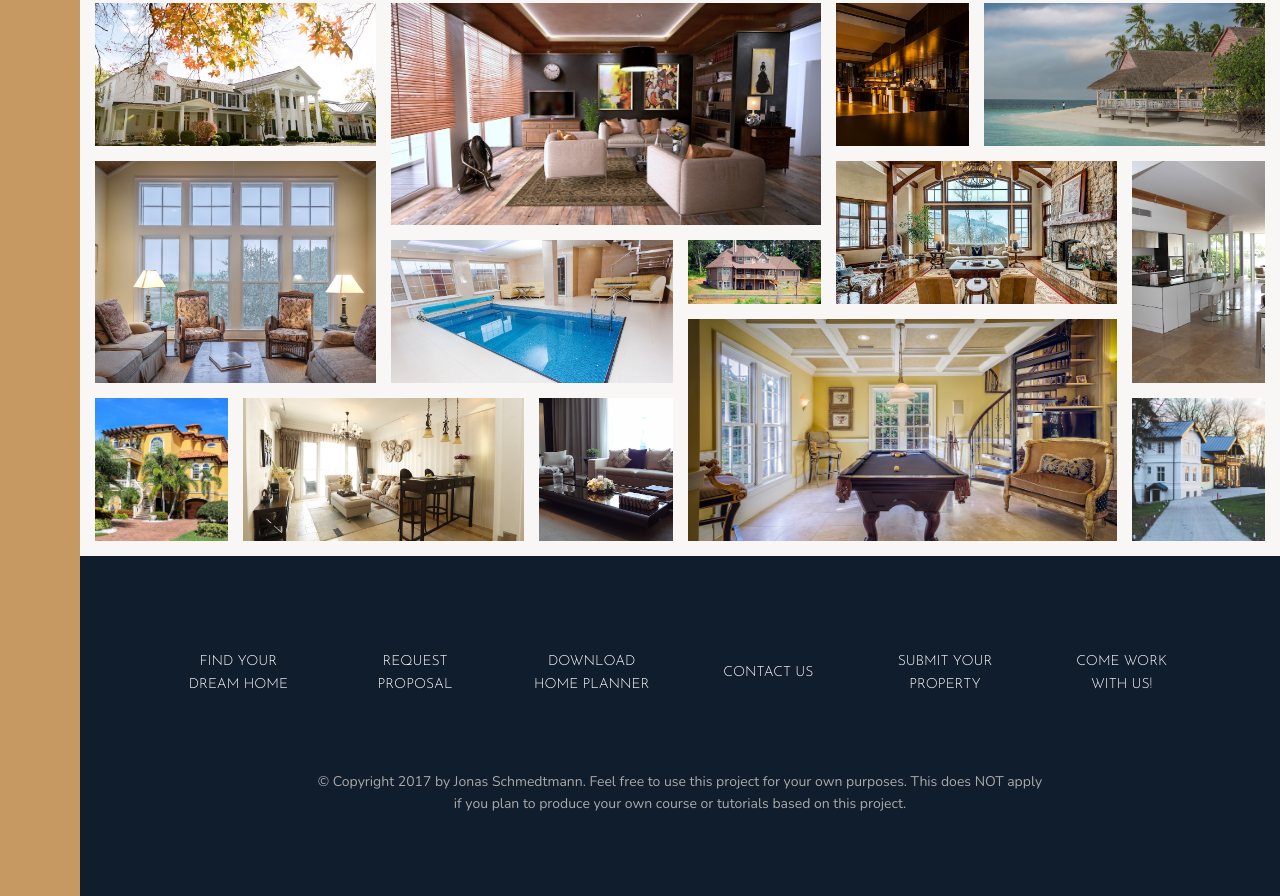
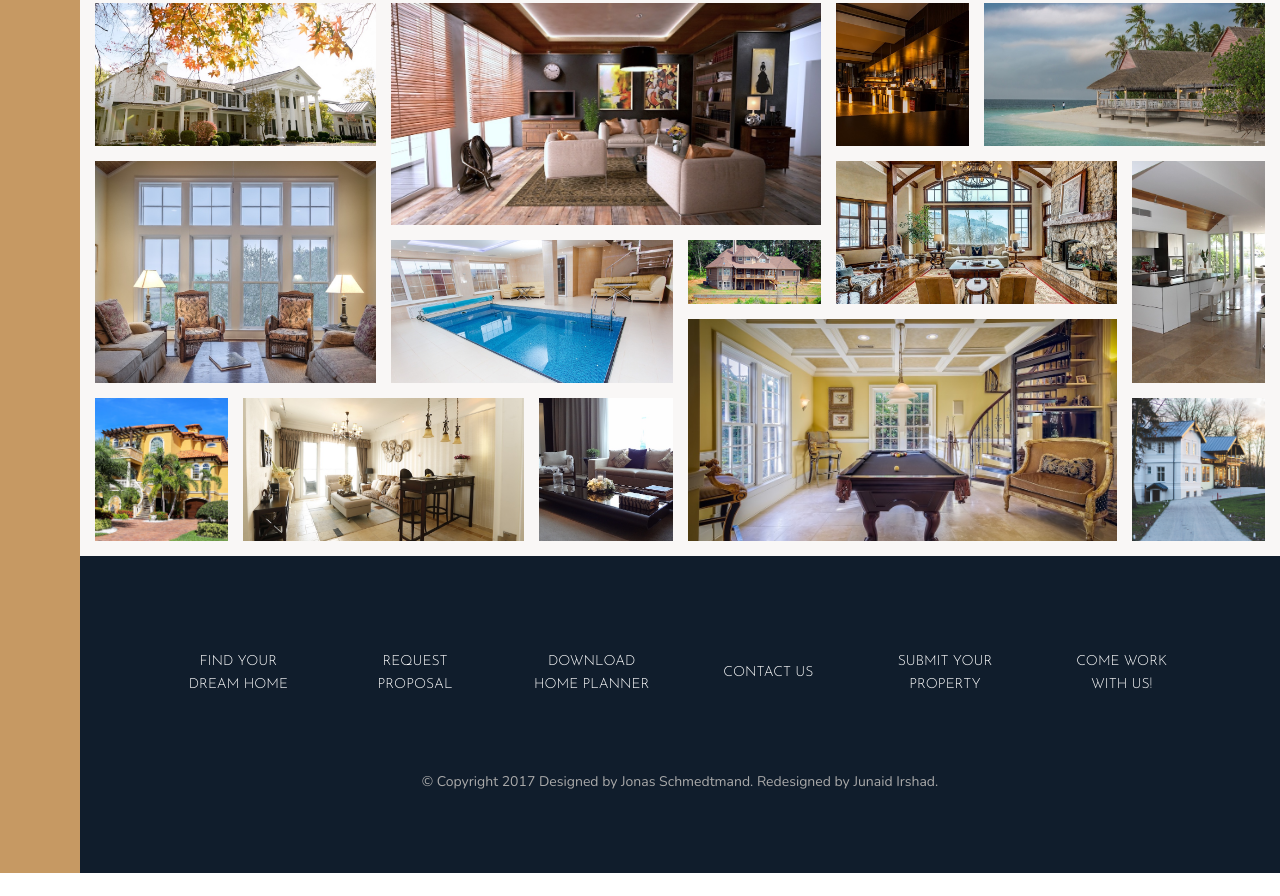
Before and after one commit to jirshad1/Nnexter, a website: page index.html in a window 1280 px wide. Shown: the part 3084-3980 px from the top of the page. After the commit the page ends 3957 px from the top, so only its background shows below. Drawn offline with nearby package versions, Linux system fonts and the light colour scheme.

Commit message:
Update index.html

```diff
--- a/index.html
+++ b/index.html
@@ -348,7 +348,7 @@
                     <li class="nav__item"><a href="#" class="nav__link">Come work with us!</a></li>
             </ul>
             <p class="copyright">
-                &copy; Copyright 2017 by Jonas Schmedtmann. Feel free to use this project for your own purposes. This does NOT apply if you plan to produce your own course or tutorials based on this project.
+                &copy; Copyright 2017 Designed by Jonas Schmedtmand. Redesigned by Junaid Irshad.
             </p>
         </footer>
     </body>
```
